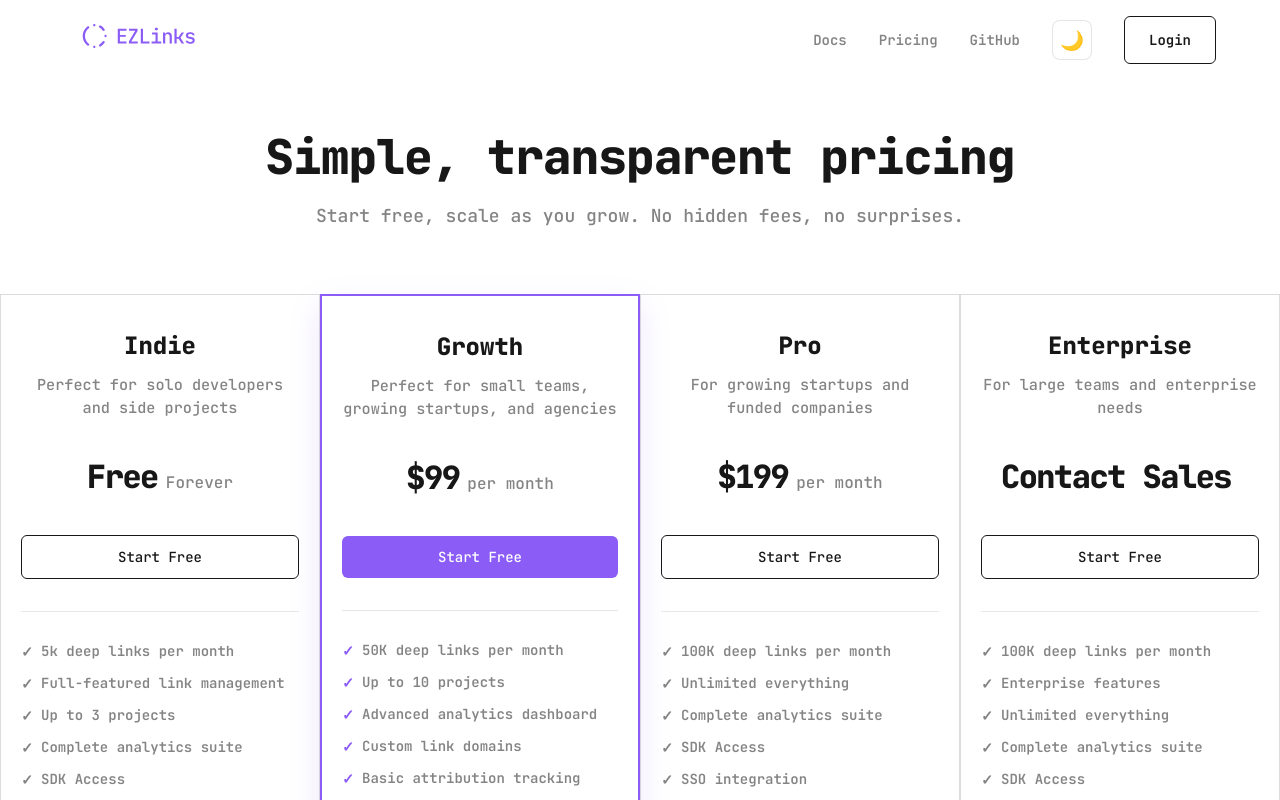
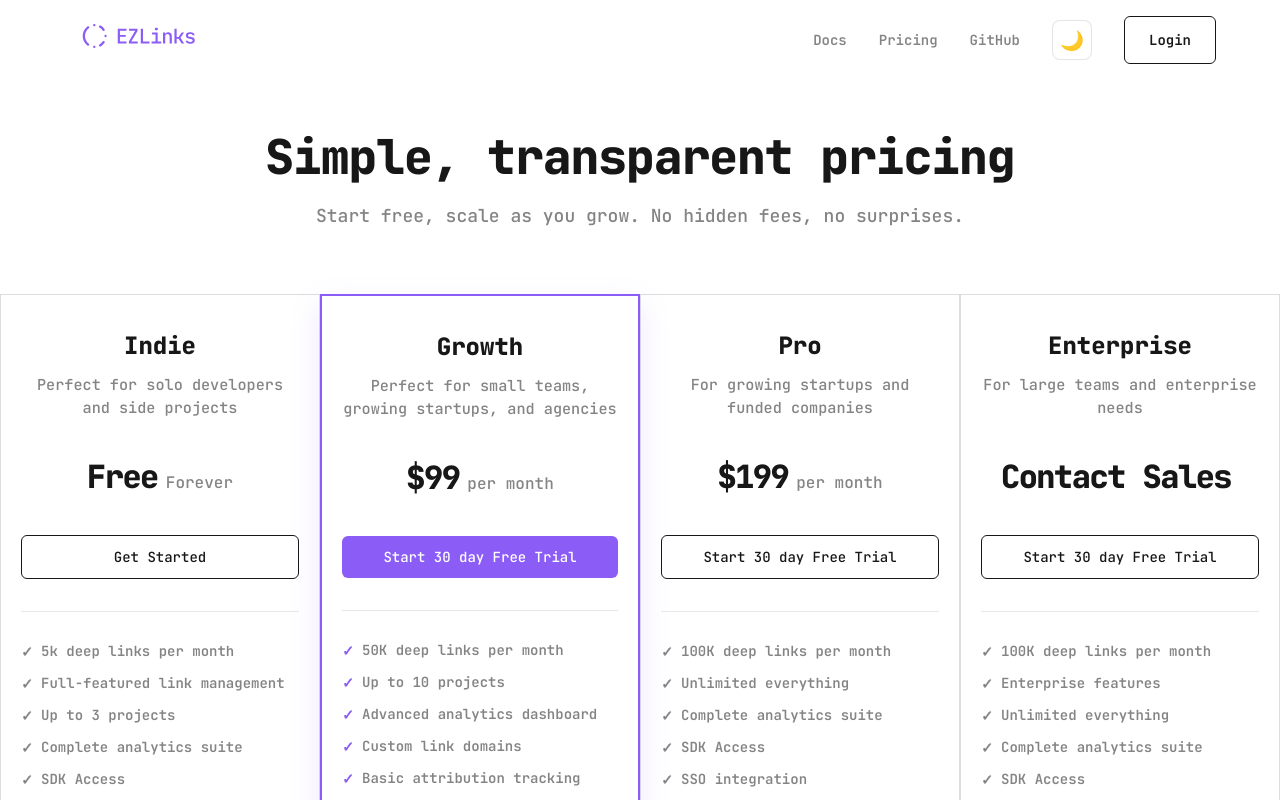
Before and after one commit to GetEZLinks/ezlinks-marketing, a Next.js app: page /pricing in a window 1280 px wide. Shown: the top 800 px of the page. Built offline with nearby package versions, Linux system fonts and the light colour scheme.

Commit message:
Connected pricing plans to backend.

```diff
--- a/src/components/PricingSection/PricingSection.tsx
+++ b/src/components/PricingSection/PricingSection.tsx
@@ -1,6 +1,7 @@
 'use client';
 import { motion } from 'framer-motion';
 import styles from './PricingSection.module.scss';
+import Link  from 'next/link';
 
 const pricingPlans = [
   {
@@ -113,13 +114,17 @@ export default function PricingSection() {
                   <span className={styles.period}>{plan.period}</span>
                 </div>
 
+                <Link
+                  target="_blank"
+                  href={`https://dash.getezlinks.io/auth?mode=register&plan=${plan.name.toLowerCase()}`}>
                   <motion.button
                     className={`btn ${plan.popular ? 'primary' : 'secondary'}`}
                     whileHover={{ scale: 1.02 }}
                     whileTap={{ scale: 0.98 }}
                   >
-                  Start Free
+                      {plan.name === 'Indie' ? 'Get Started' : 'Start 30 day Free Trial'}
                   </motion.button>
+                </Link>
               </div>
 
               <div className={styles.featuresList}>
```
Lines whose indentation alone changed are shown as unchanged.
